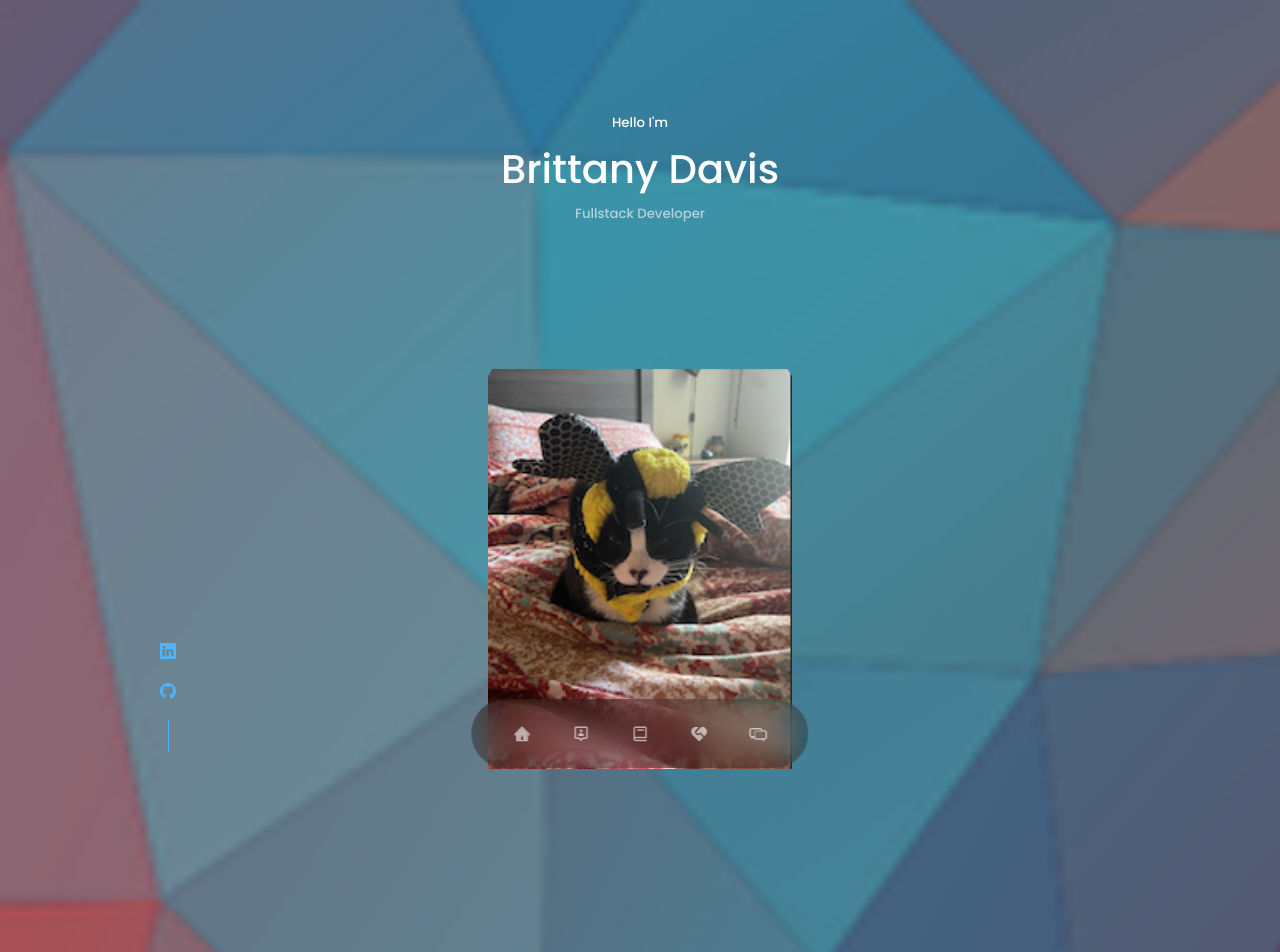
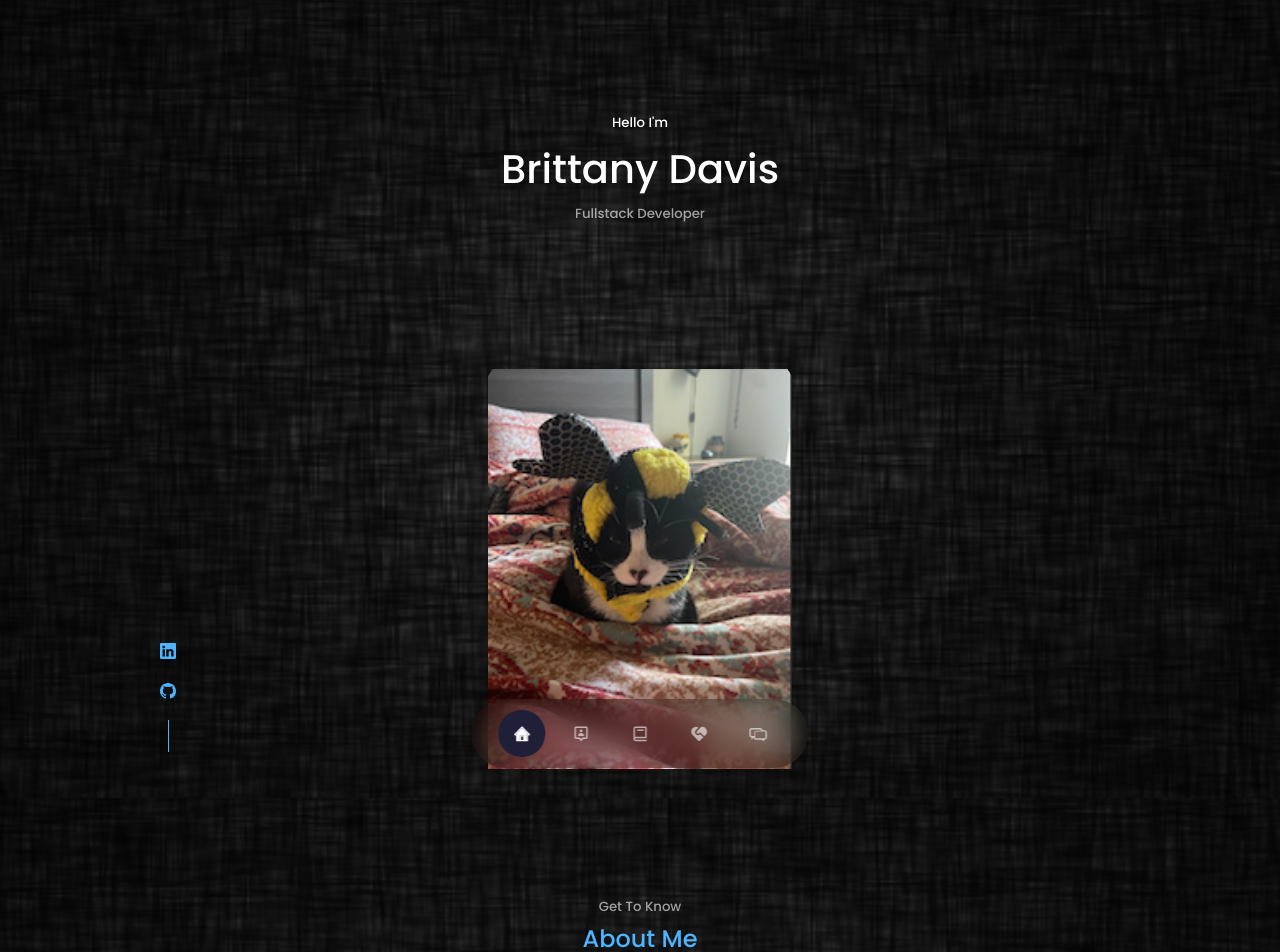
Before and after one commit to bd6981/React-Portfolio, a React (Create React App) app: page / in a window 1280 px wide. Shown: the top 952 px of the page. Built offline with nearby package versions, Linux system fonts and the light colour scheme.

Commit message:
changed background image working on about Component

```diff
--- a/src/Comps/About/About.jsx
+++ b/src/Comps/About/About.jsx
@@ -1,9 +1,39 @@
 import React from 'react'
 import "./About.css"
+import me from "../Header/me.png"
+import {FaAward} from 'react-icons/fa'
 
 const About = () => {
   return (
     <section id='about'>
+      <h5>Get To Know</h5>
+      <h2>About Me</h2>
+      <div className="container about_container">
+        <div className="about_me">
+          <div className="about_me-image">
+            <img src={me} alt="me" />
+          </div>
+        </div>
+          <div className='about_content'></div>
+          <div className="about_cards">
+            <article className='about_card'>
+              <FaAward className='about_icon'/>
+              <h5>Experiance</h5>
+              <small>General Assembly</small>
+            </article>
+            <article className='about_card'>
+              <FaAward className='about_icon'/>
+              <h5>Experiance</h5>
+              <small>General Assembly</small>
+            </article>
+            <article className='about_card'>
+              <FaAward className='about_icon'/>
+              <h5>Experiance</h5>
+              <small>General Assembly</small>
+            </article>
+          </div>
+
+      </div>
 
     </section>
   )
--- a/src/Comps/Nav/Nav.jsx
+++ b/src/Comps/Nav/Nav.jsx
@@ -5,15 +5,17 @@ import {AiTwotoneHome} from 'react-icons/ai'
 import {BiBook} from 'react-icons/bi'
 import {RiServiceFill} from 'react-icons/ri'
 import {TiMessages} from 'react-icons/ti'
+import {useState} from 'react'
 
 const Nav = () => {
+  const [activeNav, setActiveNav] = useState("#")
   return (
     <nav>
-      <a href="active"><AiTwotoneHome/></a>
-      <a href="#about"><BiUserPin/></a>
-      <a href="#experience"><BiBook/></a>
-      <a href="#services"><RiServiceFill/></a>
-      <a href="#contact"><TiMessages/></a>
+      <a href="#" onClick= {() => setActiveNav('#')} className={activeNav === "#" ? 'active' : ''}><AiTwotoneHome/></a>
+      <a href="#about" onClick= {() => setActiveNav('#about')} className={activeNav === '#about' ? 'active' : ''}><BiUserPin/></a>
+      <a href="#experience" onClick= {() => setActiveNav('#experience')} className={activeNav === '#experience' ? 'active' : ''}><BiBook/></a>
+      <a href="#services" onClick= {() => setActiveNav('#services')} className={activeNav === '#services' ? 'active' : ''}><RiServiceFill/></a>
+      <a href="#contact" onClick= {() => setActiveNav('#contact')} className={activeNav === '#contact' ? 'active' : ''}><TiMessages/></a>
     </nav>
   )
 }
--- a/src/index.css
+++ b/src/index.css
@@ -34,8 +34,8 @@ body{
     background: var(--color-bg);
     color: var(--color-white);
     line-height: 1.7;
-    background-image: url(../triangles.png);
-    background-size: cover;
+    background-image: url(../texture.png);
+    background-size: contain;
     background-position: no-repeat;
 }
 /*---------------------------Gen Style-------------------------------------*/
```
Also changed, not shown: texture.png (added), triangles.png (deleted).
